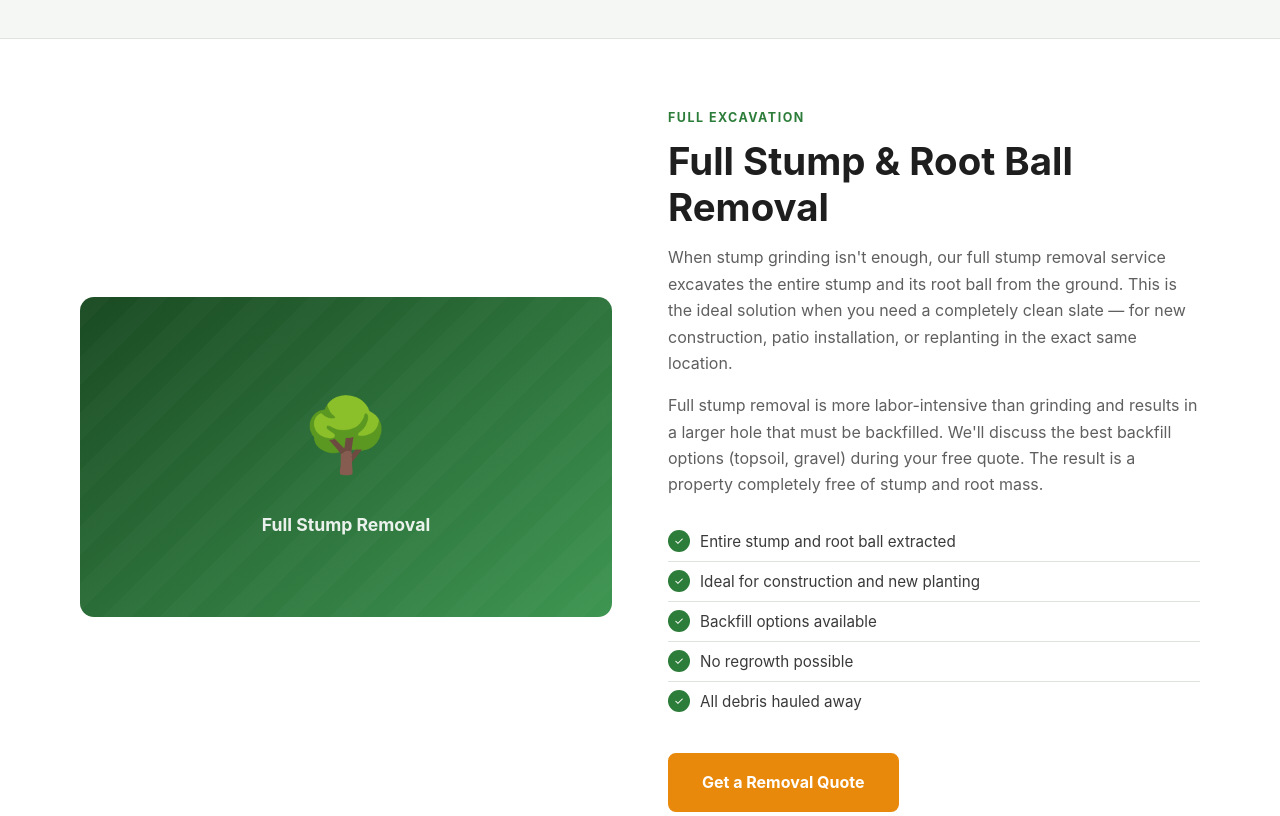
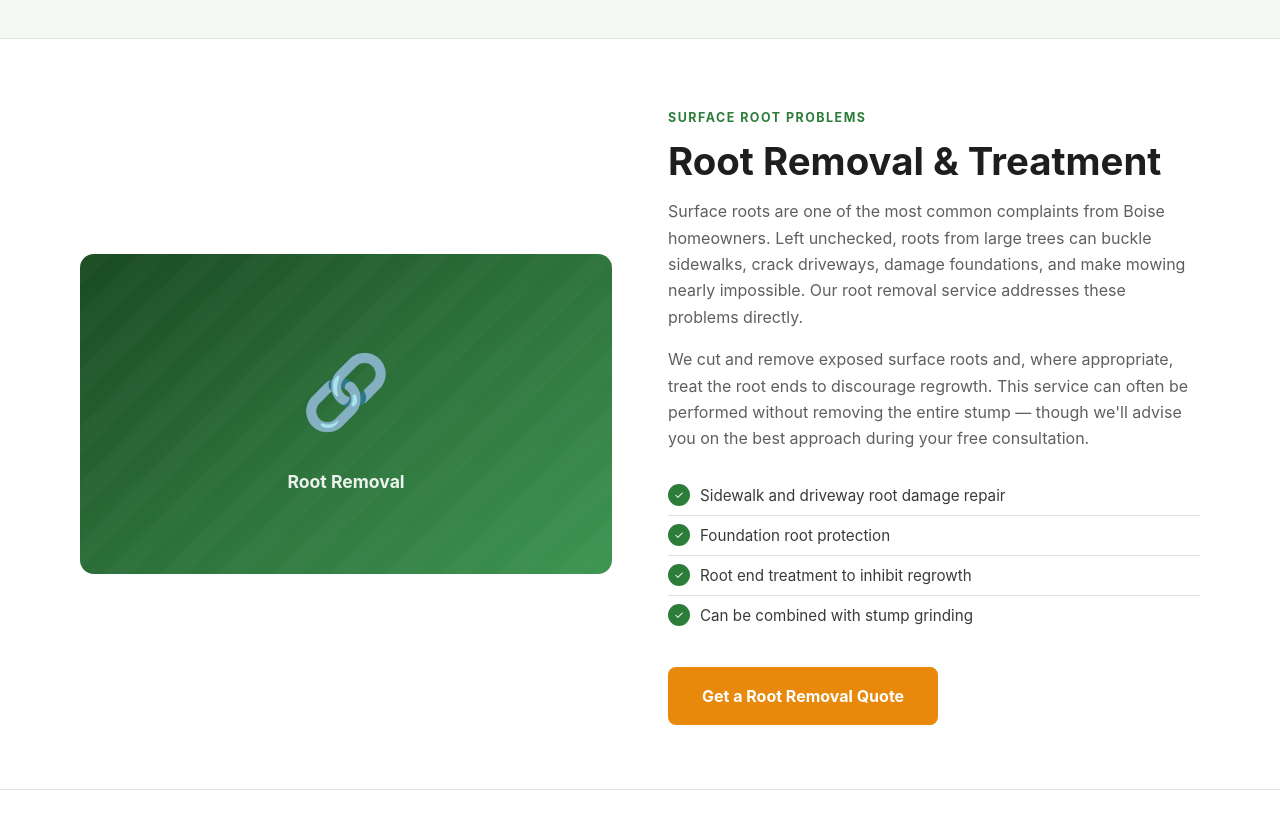
Before and after one commit to Sp423/boise-stump-removal, a plain HTML site: page services.html in a window 1280 px wide. Shown: the part 1340-2156 px from the top of the page. Drawn offline with Linux system fonts and the light colour scheme.

Commit message:
remove Full Stump Removal from all pages

```diff
--- a/services.html
+++ b/services.html
@@ -86,29 +86,6 @@
     </div>
   </div>
 
-  <!-- Service 2: Full Removal -->
-  <div id="removal" class="service-detail">
-    <div class="service-detail-inner rev">
-      <div class="service-text">
-        <span class="section-label">Full Excavation</span>
-        <h2>Full Stump &amp; Root Ball Removal</h2>
-        <p>When stump grinding isn't enough, our full stump removal service excavates the entire stump and its root ball from the ground. This is the ideal solution when you need a completely clean slate — for new construction, patio installation, or replanting in the exact same location.</p>
-        <p>Full stump removal is more labor-intensive than grinding and results in a larger hole that must be backfilled. We'll discuss the best backfill options (topsoil, gravel) during your free quote. The result is a property completely free of stump and root mass.</p>
-        <ul class="check-list">
-          <li><span class="ck">✓</span> Entire stump and root ball extracted</li>
-          <li><span class="ck">✓</span> Ideal for construction and new planting</li>
-          <li><span class="ck">✓</span> Backfill options available</li>
-          <li><span class="ck">✓</span> No regrowth possible</li>
-          <li><span class="ck">✓</span> All debris hauled away</li>
-        </ul>
-        <a href="contact.html" class="btn btn-primary" style="margin-top:8px;">Get a Removal Quote</a>
-      </div>
-      <div class="service-visual">
-        <div class="service-icon-large">🌳</div>
-        <div class="service-visual-label">Full Stump Removal</div>
-      </div>
-    </div>
-  </div>
 
   <!-- Service 3: Root Removal -->
   <div id="roots" class="service-detail">
@@ -230,7 +207,6 @@
           <h4>Services</h4>
           <ul>
             <li><a href="#grinding">Stump Grinding</a></li>
-            <li><a href="#removal">Full Stump Removal</a></li>
             <li><a href="#roots">Root Removal</a></li>
           </ul>
         </div>
```
Also changed, not shown: about.html (+1 -2 lines), contact.html (+0 -2 lines), index.html (+1 -2 lines), service-area.html (+0 -1 lines).
